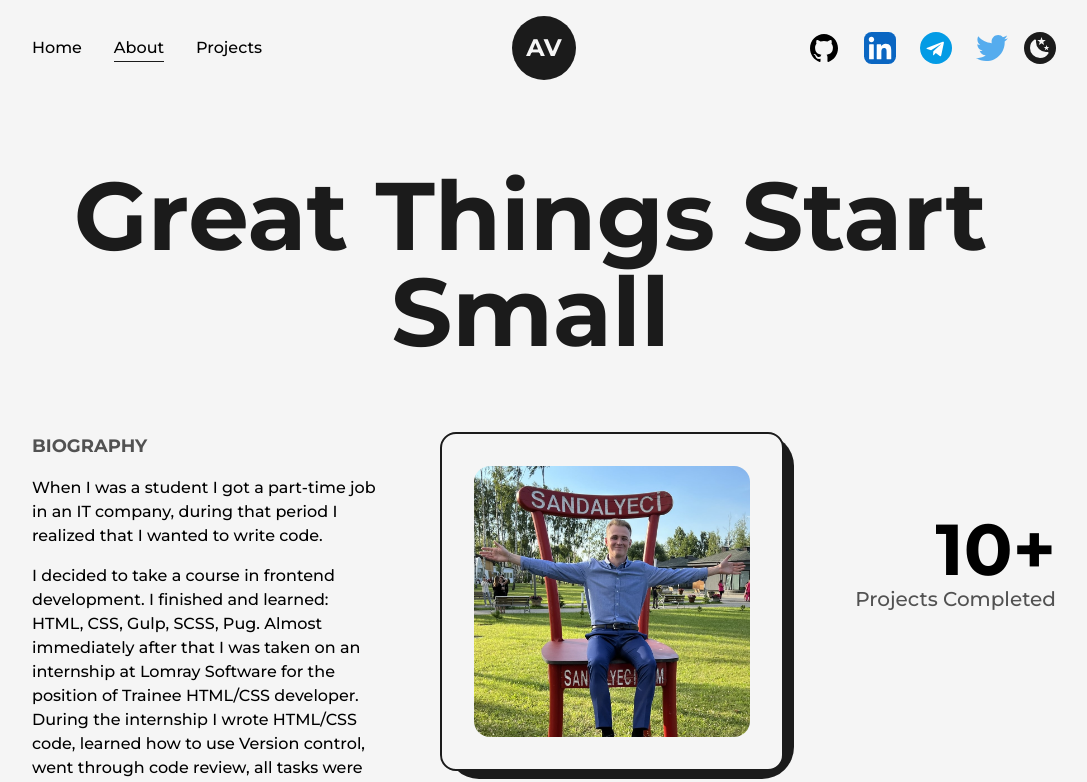
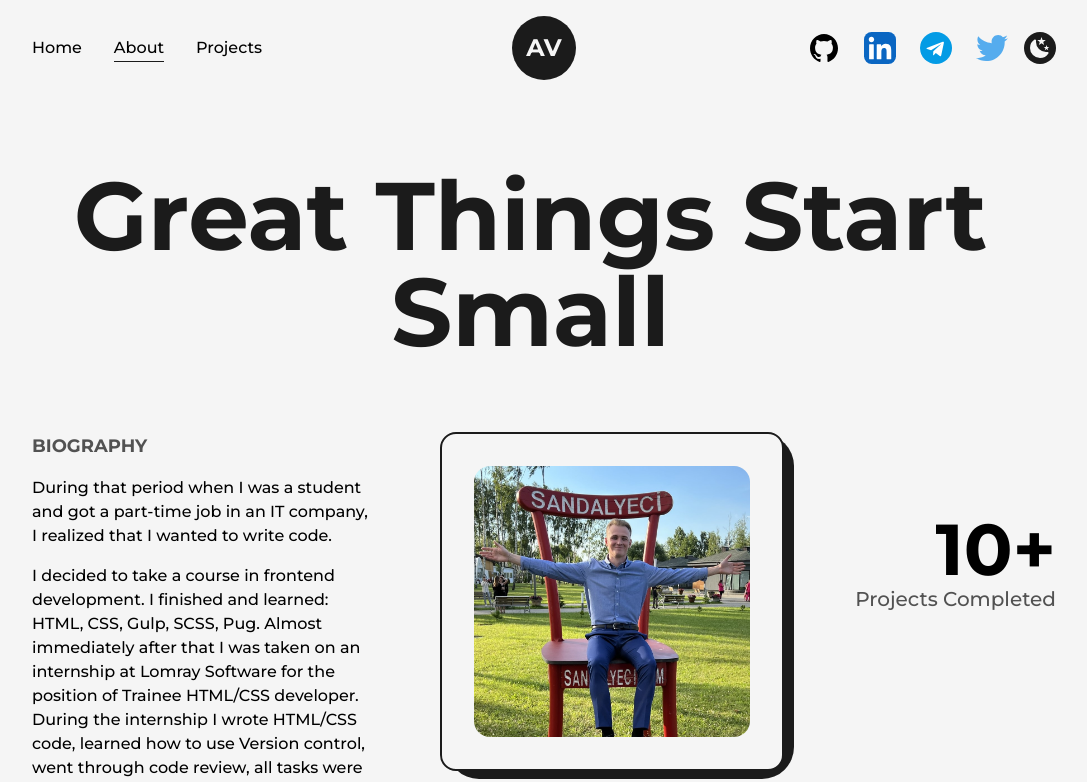
Before and after one commit to artsiom-voitas/portfolio-nextjs, a Next.js app: page /about in a window 1280 px wide. Shown: the top 782 px of the page, without its empty margins (96-1183 px from the left). Built offline with nearby package versions, Linux system fonts and the light colour scheme.

Commit message:
fix: changes in biography

```diff
--- a/src/components/About/Biography/Biography.jsx
+++ b/src/components/About/Biography/Biography.jsx
@@ -12,8 +12,9 @@ function Biography() {
                     Biography
                 </h2>
                 <p className="font-medium">
-                    When I was a student I got a part-time job in an IT company,
-                    during that period I realized that I wanted to write code.
+                    During that period when I was a student and got a part-time
+                    job in an IT company, I realized that I wanted to write
+                    code.
                 </p>
                 <p className="my-4 font-medium">
                     I decided to take a course in frontend development. I
```
